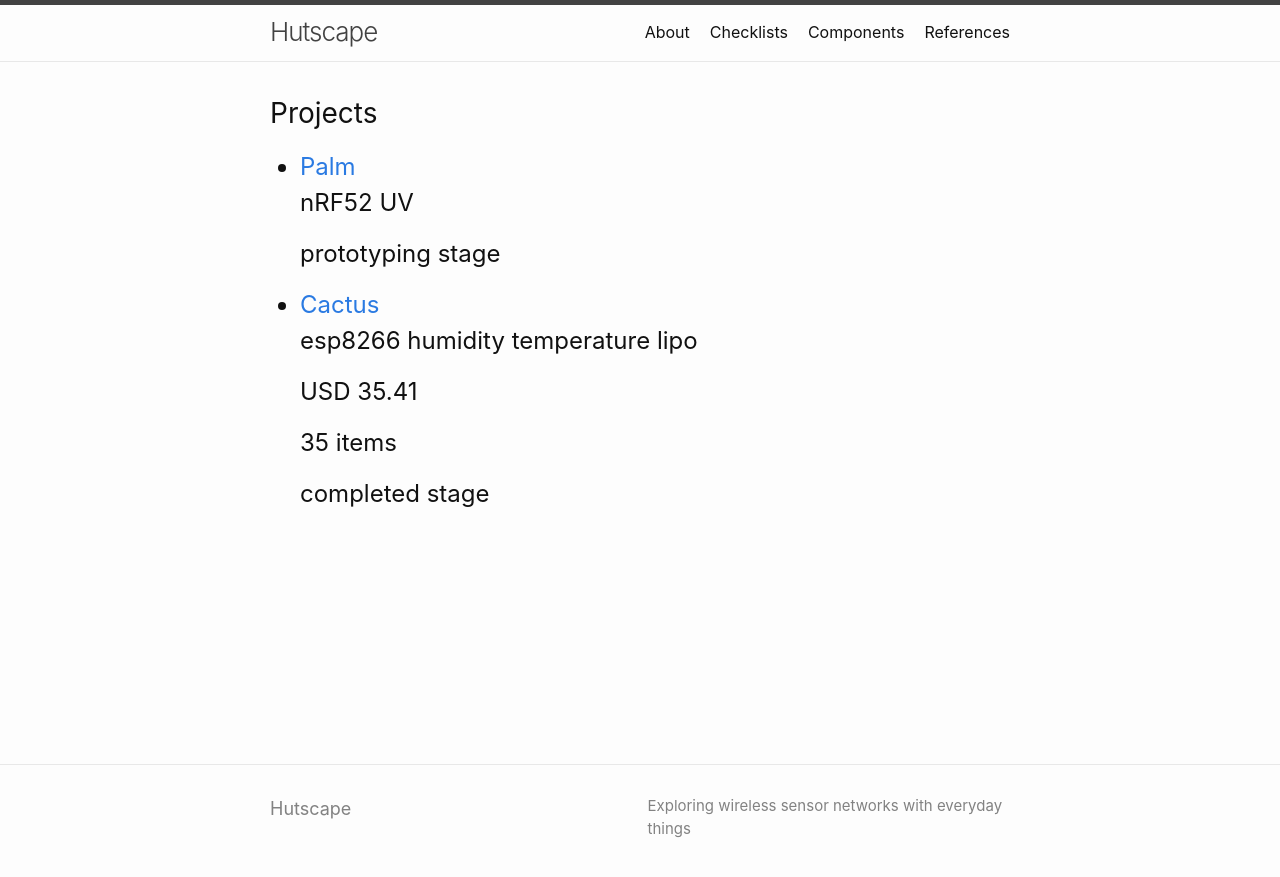
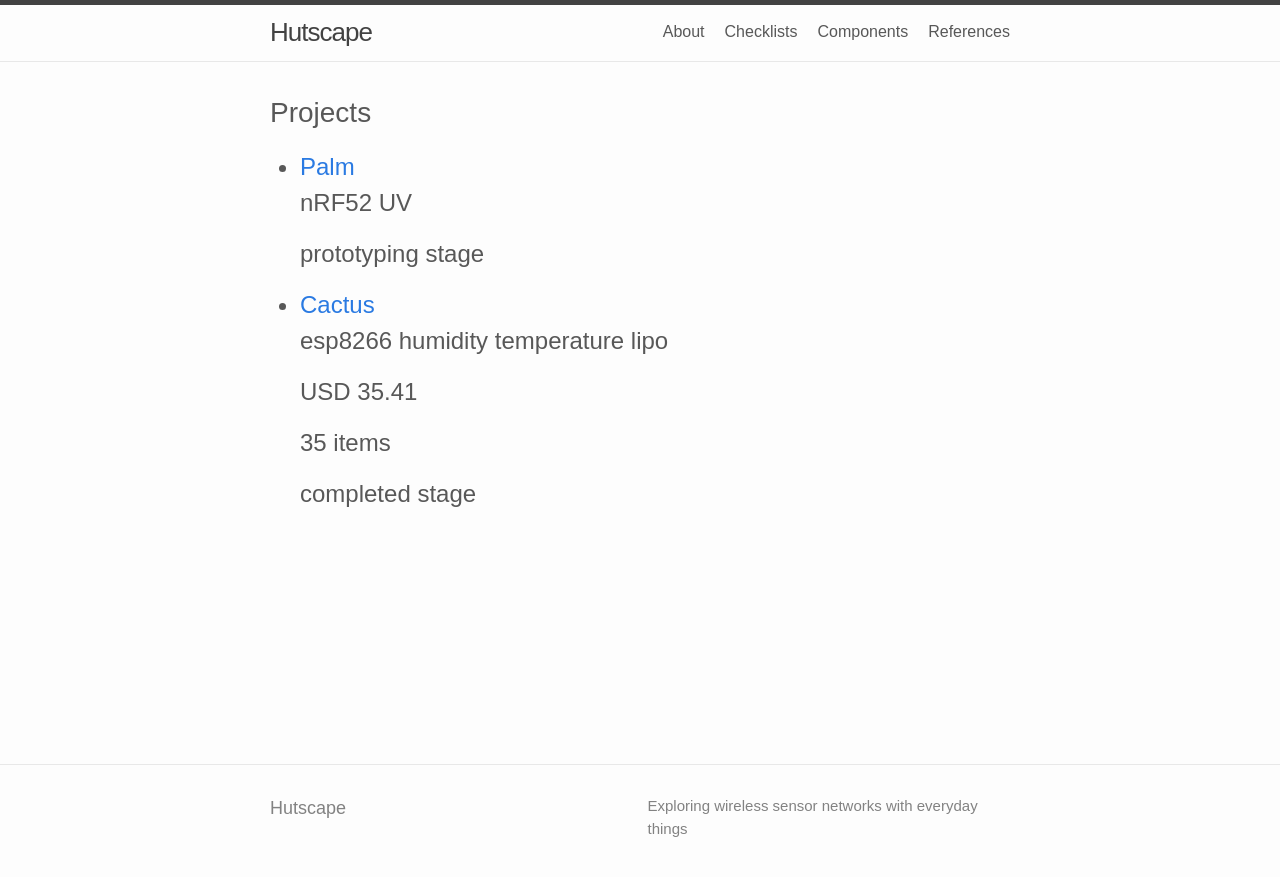
Before and after one commit to hutscape/hutscape.github.io, a Jekyll site: the page built from index.md, in a window 1280 px wide. Shown: the top 877 px of the page. Built offline with Jekyll 4.4.1, drawn with Linux system fonts in a browser that asks for light colours.

Commit message:
Amend CSS styles name

```diff
--- a/_sass/minima.scss
+++ b/_sass/hutscape.scss
@@ -2,7 +2,7 @@
 
 // Define defaults for each variable.
 
-$base-font-family: -apple-system, BlinkMacSystemFont, "Segoe UI", Roboto, Helvetica, Arial, sans-serif, "Apple Color Emoji", "Segoe UI Emoji", "Segoe UI Symbol" !default;
+$base-font-family: nimbus-sans, sans-serif, -apple-system, BlinkMacSystemFont, "Segoe UI", Roboto, Helvetica, Arial, sans-serif, "Apple Color Emoji", "Segoe UI Emoji", "Segoe UI Symbol" !default;
 $base-font-size:   16px !default;
 $base-font-weight: 400 !default;
 $small-font-size:  $base-font-size * 0.875 !default;
@@ -10,7 +10,7 @@ $base-line-height: 1.5 !default;
 
 $spacing-unit:     30px !default;
 
-$text-color:       #111 !default;
+$text-color:       #585858 !default;
 $background-color: #fdfdfd !default;
 $brand-color:      #2a7ae2 !default;
 
@@ -50,7 +50,7 @@ $on-large:         $on-laptop !default;
 
 // Import partials.
 @import
-  "minima/base",
-  "minima/layout",
-  "minima/syntax-highlighting"
+  "hutscape/base",
+  "hutscape/layout",
+  "hutscape/syntax-highlighting"
 ;
```
Also changed, not shown: _sass/hutscape/_base.scss (renamed from _sass/minima/_base.scss), _sass/hutscape/_layout.scss (renamed from _sass/minima/_layout.scss), _sass/hutscape/_syntax-highlighting.scss (renamed from _sass/minima/_syntax-highlighting.scss), assets/css/style.css, 1 other file.
